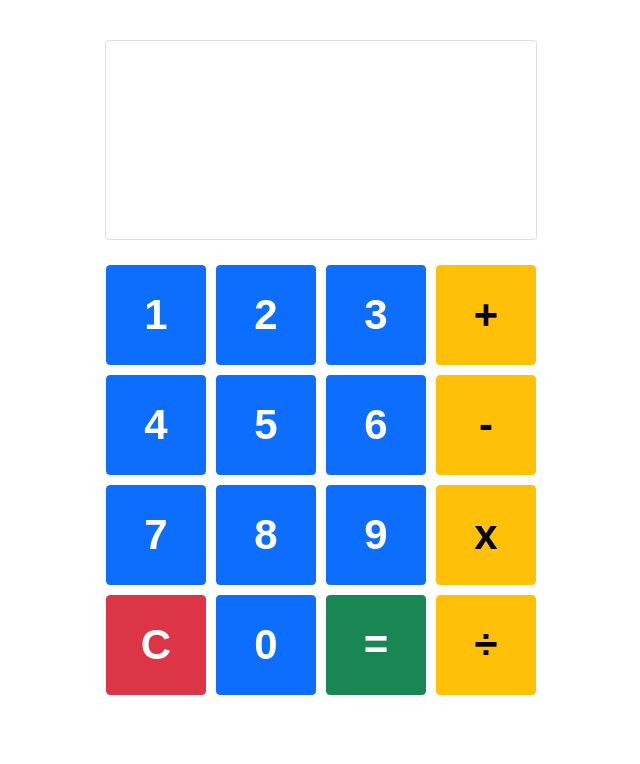
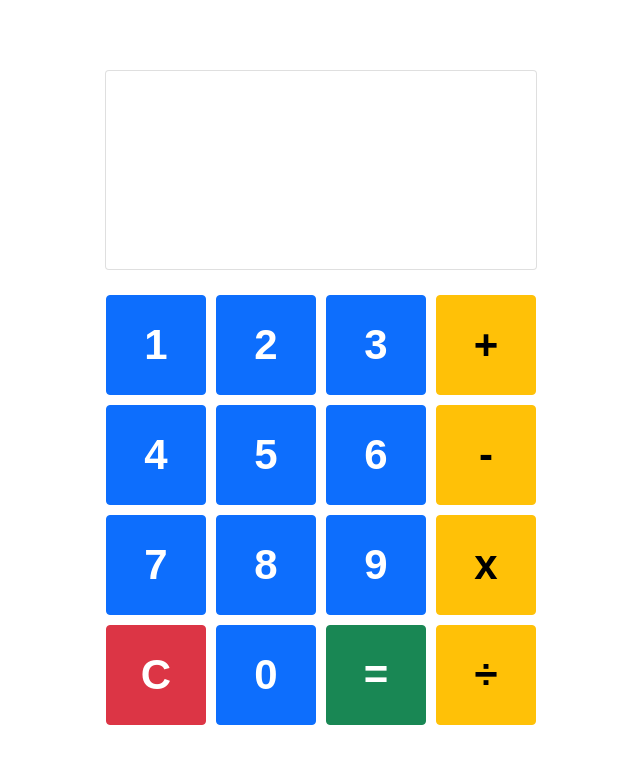
Before and after one commit to code-mma/calculator, a React (Create React App) app: page / in a window 1280 px wide. Shown: the top 764 px of the page, without its empty margins (319-959 px from the left). Built offline with nearby package versions, Linux system fonts and the light colour scheme.

Commit message:
Modify display and wrapper appearances

```diff
--- a/src/App.css
+++ b/src/App.css
@@ -10,6 +10,10 @@ body {
   display: flex;
   flex-direction: column;
   align-items: center;
+  padding: 30px 20px 10px 20px;
+  border-radius: 8px;
+  border-color: rgb(195, 49, 49);
+  border-width: 10px;
 }
 
 .card {
@@ -18,10 +22,19 @@ body {
   width: 432px;
 }
 
+.card-body {
+  display: flex;
+  flex-direction: column;
+  justify-content: space-between;
+}
+
 h1 {
   font-size: xx-large;
   text-align: right;
-  margin: 10px;
+}
+
+p {
+  color:rgb(136, 136, 136);
 }
 
 .button-container {
```
